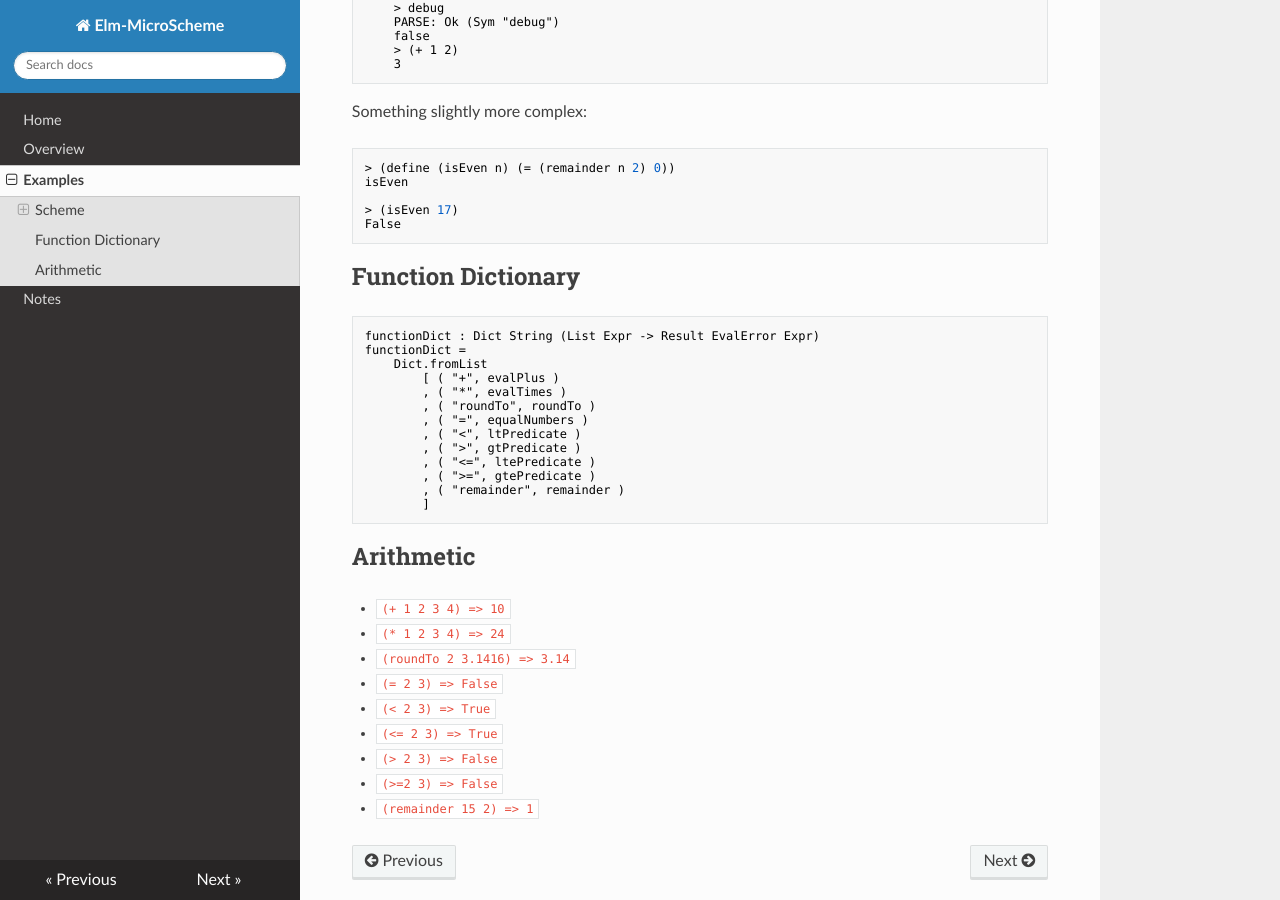
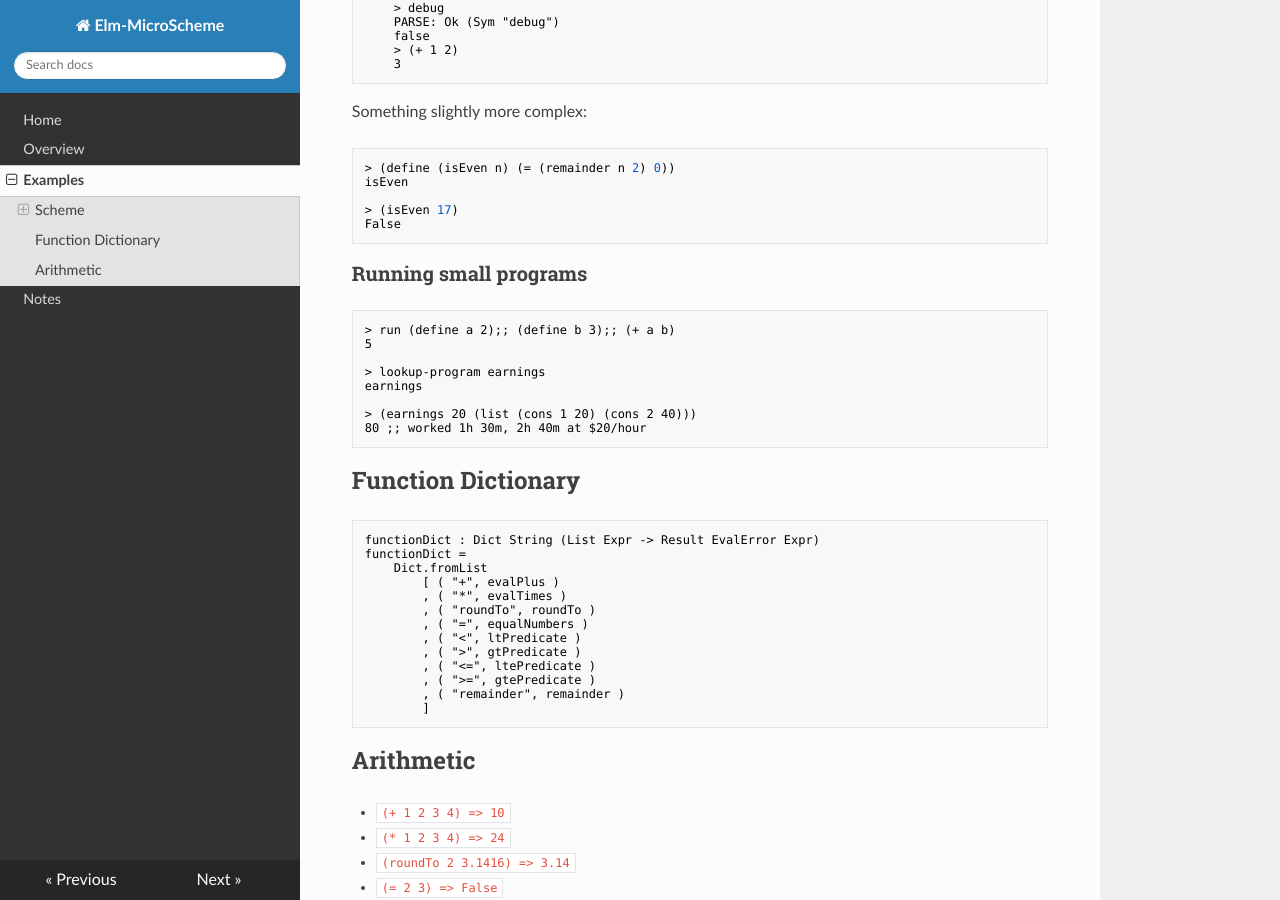
Before and after one commit to jxxcarlson/elm-microscheme, an MkDocs documentation site: the page built from docs/docs/examples.md, in a window 1280 px wide and 900 px high, scrolled down 2024 px. Built offline with MkDocs 1.6.1, drawn with Linux system fonts in a browser that asks for light colours; nearby versions of some CDN libraries.

Commit message:
Add 'run' and 'lookup-program':
> run (define a 2);; (define b 3);; (+ a b)
5

> lookup-program earnings
earnings

> (earnings 20 (list (cons 1 20) (cons 2 40)))
80 ;; worked 1h 30m, 2h 40m at $20/hour

````diff
--- a/docs/docs/examples.md
+++ b/docs/docs/examples.md
@@ -138,6 +138,18 @@ isEven
 False
 ```
 
+### Running small programs
+
+```text
+> run (define a 2);; (define b 3);; (+ a b)
+5
+
+> lookup-program earnings
+earnings
+
+> (earnings 20 (list (cons 1 20) (cons 2 40)))
+80 ;; worked 1h 30m, 2h 40m at $20/hour
+```
 
 
 ## Function Dictionary
````
Also changed, not shown: 4 other files.
